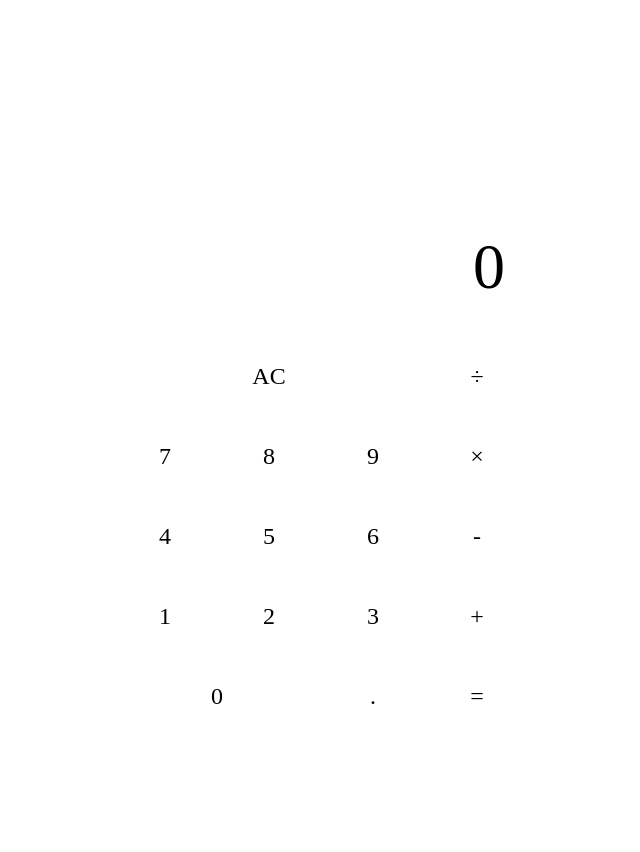
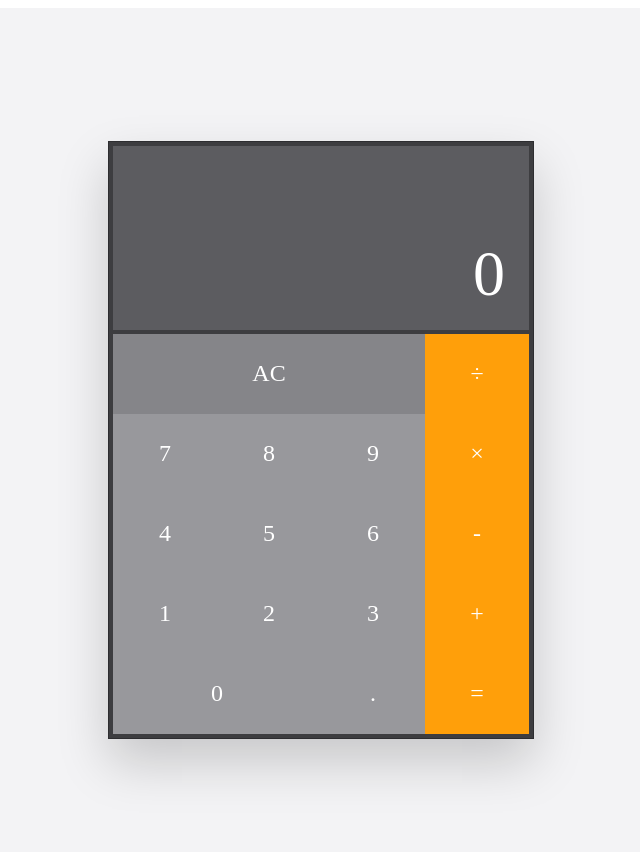
Before and after one commit to Likelion-at-SMWU-14th/LeeYeonSeo, a React (Vite) app in the folder frontend/week05/: page / in a window 1280 px wide. Shown: the top 852 px of the page, without its empty margins (319-959 px from the left). Built offline with nearby package versions, Linux system fonts and the light colour scheme.

Commit message:
style: 계산기 최종 스타일 적용

```diff
--- a/frontend/week05/src/styles/Calculator.Styled.js
+++ b/frontend/week05/src/styles/Calculator.Styled.js
@@ -8,6 +8,8 @@ export const Page = styled.main`
   align-items: center;
 
   padding: 2rem;
+
+  background-color: #f3f3f5;
 `;
 
 export const CalculatorPannel = styled.section`
@@ -16,9 +18,14 @@ export const CalculatorPannel = styled.section`
 
   display: flex;
   flex-direction: column;
-  gap: 0.5rem;
+  gap: 0.2rem;
 
-  padding: 1rem;
+  padding: 0.25rem;
+
+  background-color: #3d3d40;
+  border: 1px solid #2d2d30;
+
+  box-shadow: 0 1.5rem 3rem rgba(0, 0, 0, 0.18);
 `;
 
 export const Display = styled.div`
@@ -29,7 +36,13 @@ export const Display = styled.div`
   align-items: flex-end;
 
   padding: 1.5rem;
+
+  background-color: #5c5c60;
+  color: #ffffff;
+
   font-size: 4rem;
+  font-weight: 300;
+  line-height: 1;
 `;
 
 export const ButtonGrid = styled.div`
@@ -47,5 +60,37 @@ export const CalcButton = styled.div`
 
   grid-column: span ${({ $span }) => $span};
 
+  border: none;
+  border-radius: 0;
+
+  background-color: ${({ $variant }) => {
+    if ($variant === "operator") {
+      return "#ff9f0a";
+    }
+
+    if ($variant === "action") {
+      return "#858589";
+    }
+
+    return "#98989c";
+  }};
+
+  color: #ffffff;
+
   font-size: 1.5rem;
+  font-family: inherit;
+
+  cursor: pointer;
+
+  transition:
+    filter 0.2s ease,
+    transform 0.1s ease;
+
+  &:hover {
+    filter: brightness(1.08);
+  }
+
+  &:active {
+    transform: scale(0.97);
+  }
 `;
```
